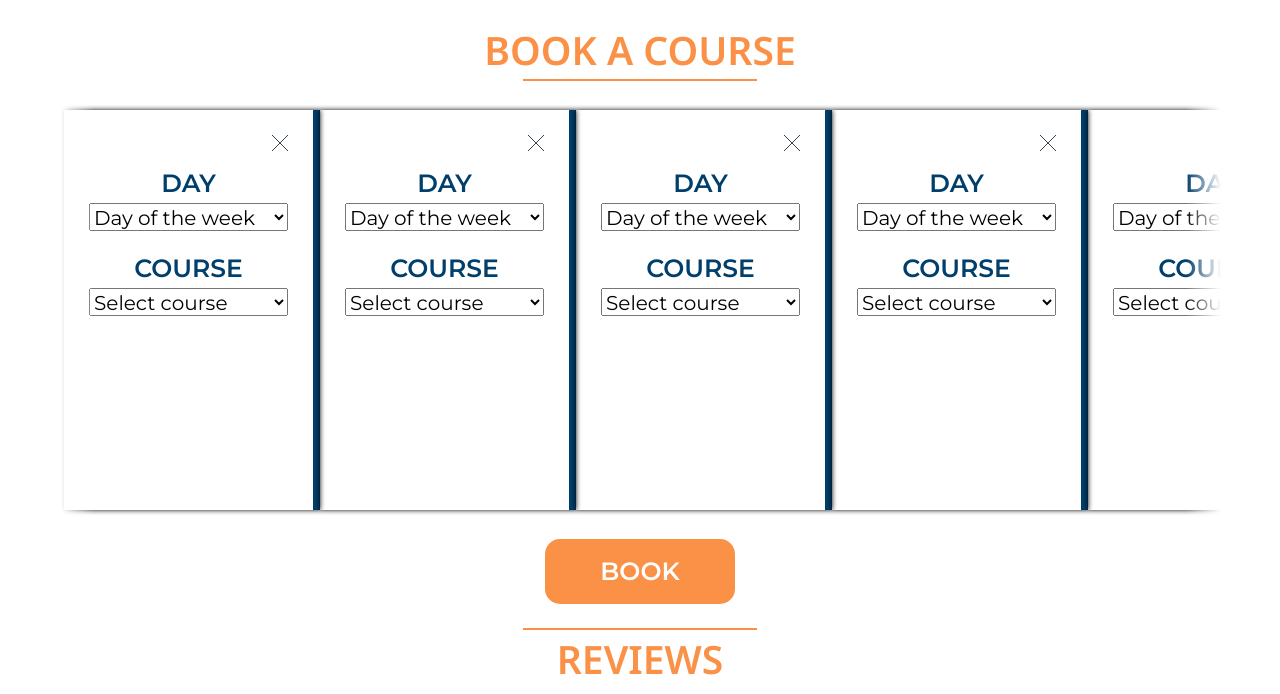
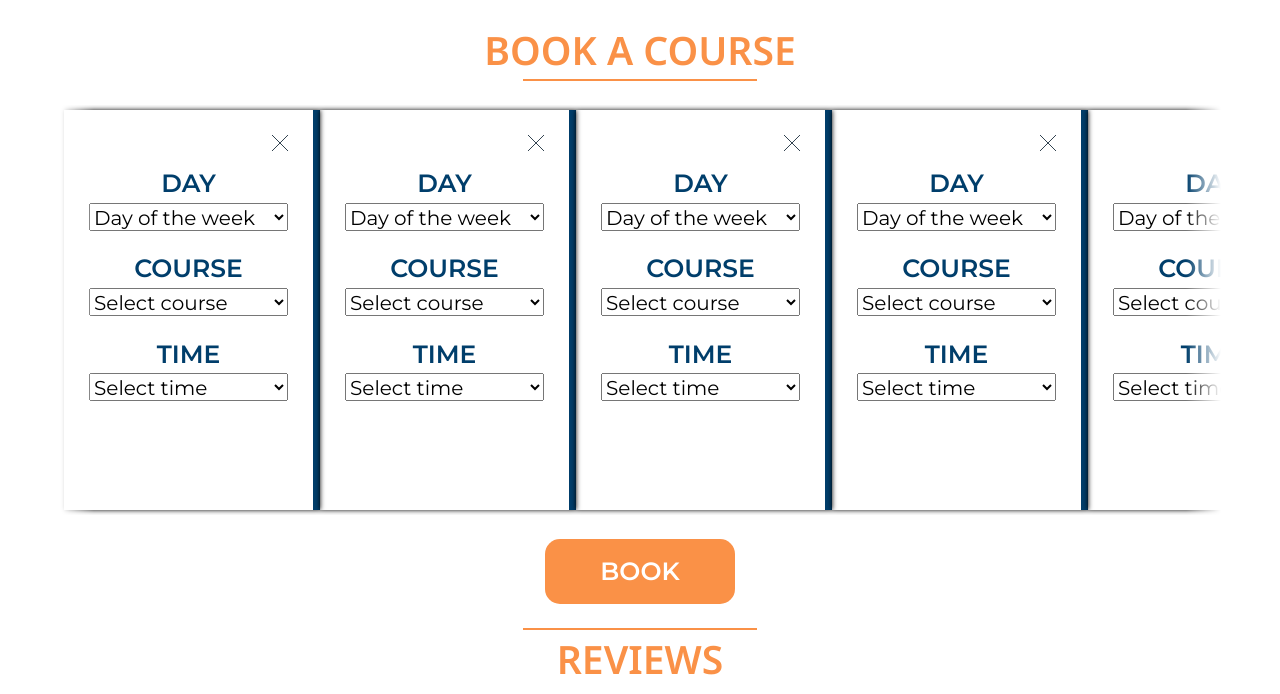
Before and after one commit to Sprite129/course-booking, a plain HTML site: page index.html in a window 1280 px wide. Shown: the part 1250-1944 px from the top of the page. Drawn offline with Linux system fonts and the light colour scheme.

Commit message:
Apppointment card design change

```diff
--- a/css/style.css
+++ b/css/style.css
@@ -365,8 +365,12 @@ hr {
     transform: scale(0.9);
 }
 
-.calendar-card label:nth-child(4) {
+.calendar-card label {
     margin-top: 10%;
+}
+
+.calendar-card label:nth-child(2) {
+    margin-top: 0;
 }
 
 .calendar-card select {
--- a/index.html
+++ b/index.html
@@ -129,8 +129,10 @@
             </div>
             <!-- Controls are out of carousel container to avoid moving them with track -->
             <div class="main-carousel-controls">
-                <button id="main-carousel-button-l" aria-label="Scroll carousel to the left" data-carousel-btn-l></button>
-                <button id="main-carousel-button-r" aria-label="Scroll carousel to the right" data-carousel-btn-r></button>
+                <button id="main-carousel-button-l" aria-label="Scroll carousel to the left"
+                    data-carousel-btn-l></button>
+                <button id="main-carousel-button-r" aria-label="Scroll carousel to the right"
+                    data-carousel-btn-r></button>
             </div>
         </section>
         <section id="course-options">
@@ -184,8 +186,10 @@
                 </ul>
             </div>
             <div class="carousel-controls" id="course-option-carousel-controls">
-                <button id="courses-btn-l" class="carousel-button-l" aria-label="Scroll carousel to the left" data-carousel-btn-l></button>
-                <button id="courses-btn-r" class="carousel-button-r" aria-label="Scroll carousel to the right" data-carousel-btn-r></button>
+                <button id="courses-btn-l" class="carousel-button-l" aria-label="Scroll carousel to the left"
+                    data-carousel-btn-l></button>
+                <button id="courses-btn-r" class="carousel-button-r" aria-label="Scroll carousel to the right"
+                    data-carousel-btn-r></button>
             </div>
         </section>
         <section id="booking">
@@ -211,24 +215,17 @@
                             <option value="robotics">Robotics</option>
                             <option value="data-science">Data Science</option>
                         </select>
-                    </div>
-                    <div class="calendar-card">
-                        <button class="calendar-card-close" aria-label="Remove the appointment"></button>
-                        <label for="day-default">Day</label>
-                        <select name="day" id="day-default">
-                            <option value="" selected disabled>Day of the week</option>
-                            <option value="monday">Monday</option>
-                            <option value="tuesday">Tuesday</option>
-                            <option value="wednesday">Wednesday</option>
-                            <option value="thursday">Thursday</option>
-                            <option value="Friday">Friday</option>
-                        </select>
-                        <label for="course-default">Course</label>
-                        <select name="course" id="course-default">
-                            <option value="" selected disabled>Select course</option>
-                            <option value="programming">Programming</option>
-                            <option value="robotics">Robotics</option>
-                            <option value="data-science">Data Science</option>
+                        <label>Time</label>
+                        <select name="time" id="time-default">
+                            <option value="" selected disabled>Select time</option>
+                            <option value="9">09:00</option>
+                            <option value="10" disabled>10:00</option>
+                            <option value="11">11:00</option>
+                            <option value="12">12:00</option>
+                            <option value="13" disabled>13:00</option>
+                            <option value="14">14:00</option>
+                            <option value="15" disabled>15:00</option>
+                            <option value="16">16:00</option>
                         </select>
                     </div>
                     <div class="calendar-card">
@@ -249,6 +246,18 @@
                             <option value="robotics">Robotics</option>
                             <option value="data-science">Data Science</option>
                         </select>
+                        <label for="time" id="time-default">Time</label>
+                        <select name="time" id="time-default">
+                            <option value="" selected disabled>Select time</option>
+                            <option value="9">09:00</option>
+                            <option value="10" disabled>10:00</option>
+                            <option value="11">11:00</option>
+                            <option value="12">12:00</option>
+                            <option value="13" disabled>13:00</option>
+                            <option value="14">14:00</option>
+                            <option value="15" disabled>15:00</option>
+                            <option value="16">16:00</option>
+                        </select>
                     </div>
                     <div class="calendar-card">
                         <button class="calendar-card-close" aria-label="Remove the appointment"></button>
@@ -268,6 +277,18 @@
                             <option value="robotics">Robotics</option>
                             <option value="data-science">Data Science</option>
                         </select>
+                        <label for="time" id="time-default">Time</label>
+                        <select name="time" id="time-default">
+                            <option value="" selected disabled>Select time</option>
+                            <option value="9">09:00</option>
+                            <option value="10" disabled>10:00</option>
+                            <option value="11">11:00</option>
+                            <option value="12">12:00</option>
+                            <option value="13" disabled>13:00</option>
+                            <option value="14">14:00</option>
+                            <option value="15" disabled>15:00</option>
+                            <option value="16">16:00</option>
+                        </select>
                     </div>
                     <div class="calendar-card">
                         <button class="calendar-card-close" aria-label="Remove the appointment"></button>
@@ -286,6 +307,49 @@
                             <option value="programming">Programming</option>
                             <option value="robotics">Robotics</option>
                             <option value="data-science">Data Science</option>
+                        </select>
+                        <label for="time" id="time-default">Time</label>
+                        <select name="time" id="time-default">
+                            <option value="" selected disabled>Select time</option>
+                            <option value="9">09:00</option>
+                            <option value="10" disabled>10:00</option>
+                            <option value="11">11:00</option>
+                            <option value="12">12:00</option>
+                            <option value="13" disabled>13:00</option>
+                            <option value="14">14:00</option>
+                            <option value="15" disabled>15:00</option>
+                            <option value="16">16:00</option>
+                        </select>
+                    </div>
+                    <div class="calendar-card">
+                        <button class="calendar-card-close" aria-label="Remove the appointment"></button>
+                        <label for="day-default">Day</label>
+                        <select name="day" id="day-default">
+                            <option value="" selected disabled>Day of the week</option>
+                            <option value="monday">Monday</option>
+                            <option value="tuesday">Tuesday</option>
+                            <option value="wednesday">Wednesday</option>
+                            <option value="thursday">Thursday</option>
+                            <option value="Friday">Friday</option>
+                        </select>
+                        <label for="course-default">Course</label>
+                        <select name="course" id="course-default">
+                            <option value="" selected disabled>Select course</option>
+                            <option value="programming">Programming</option>
+                            <option value="robotics">Robotics</option>
+                            <option value="data-science">Data Science</option>
+                        </select>
+                        <label for="time" id="time-default">Time</label>
+                        <select name="time" id="time-default">
+                            <option value="" selected disabled>Select time</option>
+                            <option value="9">09:00</option>
+                            <option value="10" disabled>10:00</option>
+                            <option value="11">11:00</option>
+                            <option value="12">12:00</option>
+                            <option value="13" disabled>13:00</option>
+                            <option value="14">14:00</option>
+                            <option value="15" disabled>15:00</option>
+                            <option value="16">16:00</option>
                         </select>
                     </div>
                     <button class="calendar-add-card" aria-label="Add new appointment"></button>
@@ -310,6 +374,18 @@
                                 <option value="robotics">Robotics</option>
                                 <option value="data-science">Data Science</option>
                             </select>
+                            <label for="time" id="time-default">Time</label>
+                            <select name="time" id="time-default">
+                                <option value="" selected disabled>Select time</option>
+                                <option value="9">09:00</option>
+                                <option value="10" disabled>10:00</option>
+                                <option value="11">11:00</option>
+                                <option value="12">12:00</option>
+                                <option value="13" disabled>13:00</option>
+                                <option value="14">14:00</option>
+                                <option value="15" disabled>15:00</option>
+                                <option value="16">16:00</option>
+                            </select>
                         </div>
                     </template>
                 </div>
@@ -327,7 +403,8 @@
                             <article>
                                 <header>
                                     <div class="review-header-flex">
-                                    <img src="../assets/logos/contact.svg" alt="Profile picture of the reviewer" class="review-icon">
+                                        <img src="../assets/logos/contact.svg" alt="Profile picture of the reviewer"
+                                            class="review-icon">
                                         <h3 class="user-name">No data</h3>
                                     </div>
                                     <div class="rating" aria-label="Rating 5/5">★★★★★</div>
@@ -340,19 +417,25 @@
                         <article>
                             <header>
                                 <div class="review-header-flex">
-                                    <img src="../assets/logos/contact.svg" alt="Profile picture of the reviewer" class="review-icon">
+                                    <img src="../assets/logos/contact.svg" alt="Profile picture of the reviewer"
+                                        class="review-icon">
                                     <h3 class="user-name">No data</h3>
                                 </div>
                                 <div class="rating" aria-label="Rating 5/5">★★★★★</div>
                             </header>
-                            <p class="review-text">Lorem ipsum dolor sit amet consectetur adipisicing elit. Non asperiores blanditiis vero, dolorum aliquam doloremque, voluptatem tempore velit consequuntur et nostrum nisi. Dolor consequuntur iure saepe et eius eveniet dolores laboriosam laudantium accusamus commodi architecto porro, rerum asperiores nostrum ea facilis voluptatem dicta cupiditate, officia assumenda est qui nesciunt esse?</p>
+                            <p class="review-text">Lorem ipsum dolor sit amet consectetur adipisicing elit. Non
+                                asperiores blanditiis vero, dolorum aliquam doloremque, voluptatem tempore velit
+                                consequuntur et nostrum nisi. Dolor consequuntur iure saepe et eius eveniet dolores
+                                laboriosam laudantium accusamus commodi architecto porro, rerum asperiores nostrum ea
+                                facilis voluptatem dicta cupiditate, officia assumenda est qui nesciunt esse?</p>
                         </article>
                     </li>
                     <li class="carousel-container-courses carousel-tile-reviews">
                         <article>
                             <header>
                                 <div class="review-header-flex">
-                                    <img src="../assets/logos/contact.svg" alt="Profile picture of the reviewer" class="review-icon">
+                                    <img src="../assets/logos/contact.svg" alt="Profile picture of the reviewer"
+                                        class="review-icon">
                                     <h3 class="user-name">No data</h3>
                                 </div>
                                 <div class="rating" aria-label="Rating 5/5">★★★★★</div>
@@ -364,7 +447,8 @@
                         <article>
                             <header>
                                 <div class="review-header-flex">
-                                    <img src="../assets/logos/contact.svg" alt="Profile picture of the reviewer" class="review-icon">
+                                    <img src="../assets/logos/contact.svg" alt="Profile picture of the reviewer"
+                                        class="review-icon">
                                     <h3 class="user-name">No data</h3>
                                 </div>
                                 <div class="rating" aria-label="Rating 5/5">★★★★★</div>
@@ -378,7 +462,8 @@
                         <article>
                             <header>
                                 <div class="review-header-flex">
-                                    <img src="../assets/logos/contact.svg" alt="Profile picture of the reviewer" class="review-icon">
+                                    <img src="../assets/logos/contact.svg" alt="Profile picture of the reviewer"
+                                        class="review-icon">
                                     <h3 class="user-name">No data</h3>
                                 </div>
                                 <div class="rating" aria-label="Rating 5/5">★★★★★</div>
@@ -391,8 +476,10 @@
                 </ul>
             </div>
             <div class="carousel-controls" id="reviews-carousel-controls">
-                <button id="reviews-btn-l" class="carousel-button-l" aria-label="Scroll carousel to the left" data-carousel-btn-l></button>
-                <button id="reviews-btn-r" class="carousel-button-r" aria-label="Scroll carousel to the right" data-carousel-btn-r></button>
+                <button id="reviews-btn-l" class="carousel-button-l" aria-label="Scroll carousel to the left"
+                    data-carousel-btn-l></button>
+                <button id="reviews-btn-r" class="carousel-button-r" aria-label="Scroll carousel to the right"
+                    data-carousel-btn-r></button>
             </div>
         </section>
     </main>
```
Lines whose indentation alone changed are shown as unchanged.
